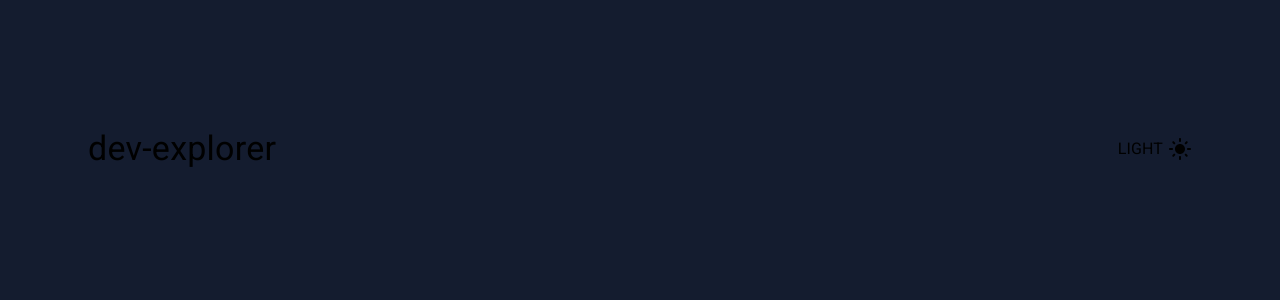
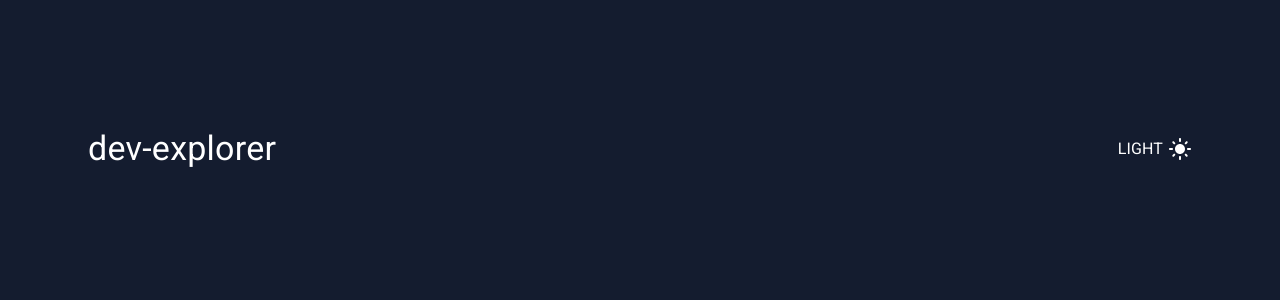
Before and after one commit to boakaidorborkamara/dev_explorer, a React (Create React App) app: page / in a window 1280 px wide. Shown: the top 300 px of the page. Built offline with nearby package versions, Linux system fonts and the light colour scheme; a web font is replaced by a local one.

Commit message:
Create Search Bar component

```diff
--- a/src/component/header/header.js
+++ b/src/component/header/header.js
@@ -6,14 +6,18 @@ import Typography from "@mui/material/Typography";
 
 function Header() {
   return (
-    <Box display="flex" alignItems="center" justifyContent="space-between">
+    <Box
+      display="flex"
+      alignItems="center"
+      justifyContent="space-between"
+      color="white"
+    >
       <Typography variant="h4">dev-explorer</Typography>
-      <div>
-        <Box display="flex" alignItems="center">
-          <Typography marginRight="5px">LIGHT</Typography>
-          <LightModeIcon />
-        </Box>
-      </div>
+
+      <Box display="flex" alignItems="center">
+        <Typography marginRight="5px">LIGHT</Typography>
+        <LightModeIcon />
+      </Box>
     </Box>
   );
 }
```
Also changed, not shown: src/component/searchBar/SearchBar.js (added, +7 -0 lines).
